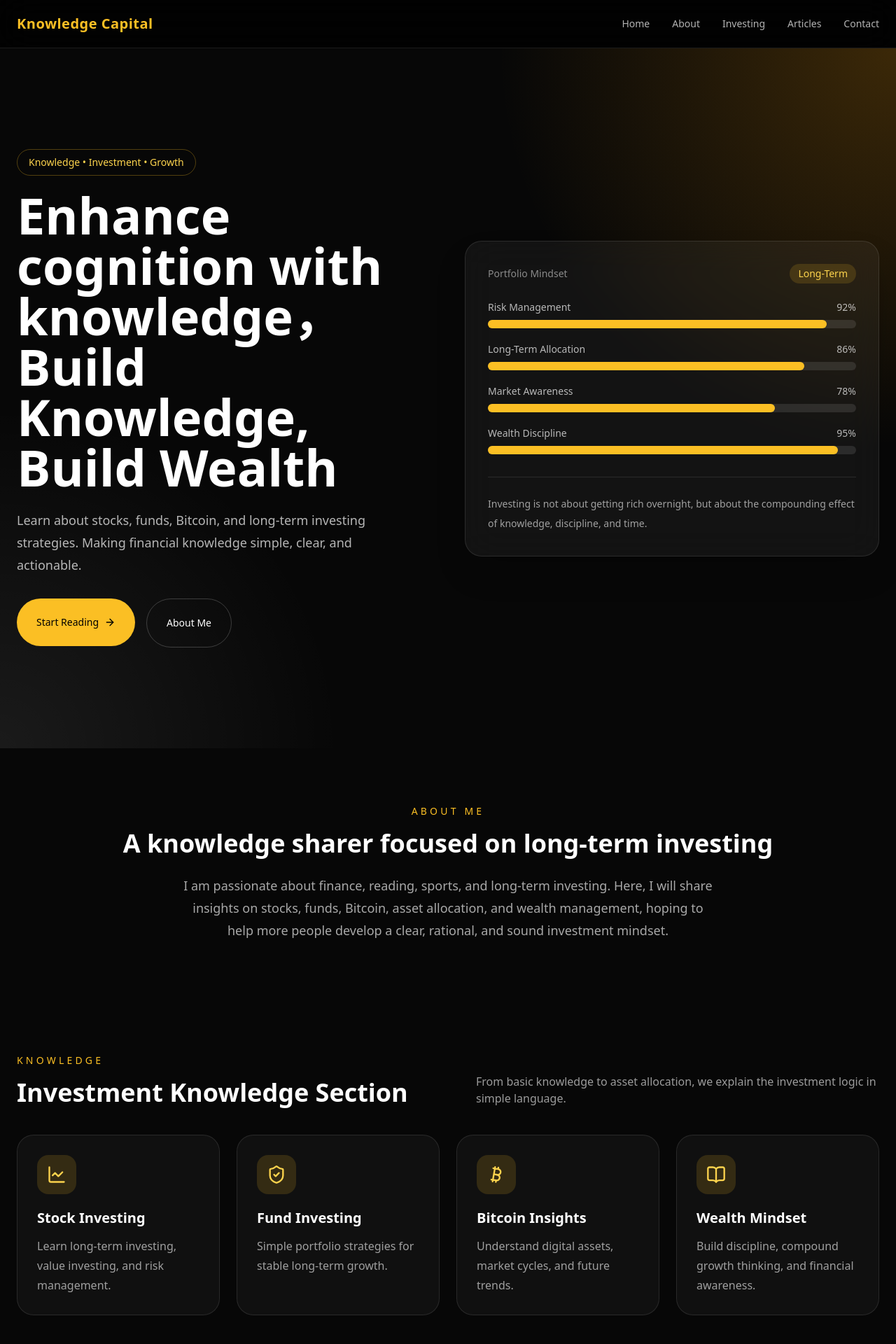
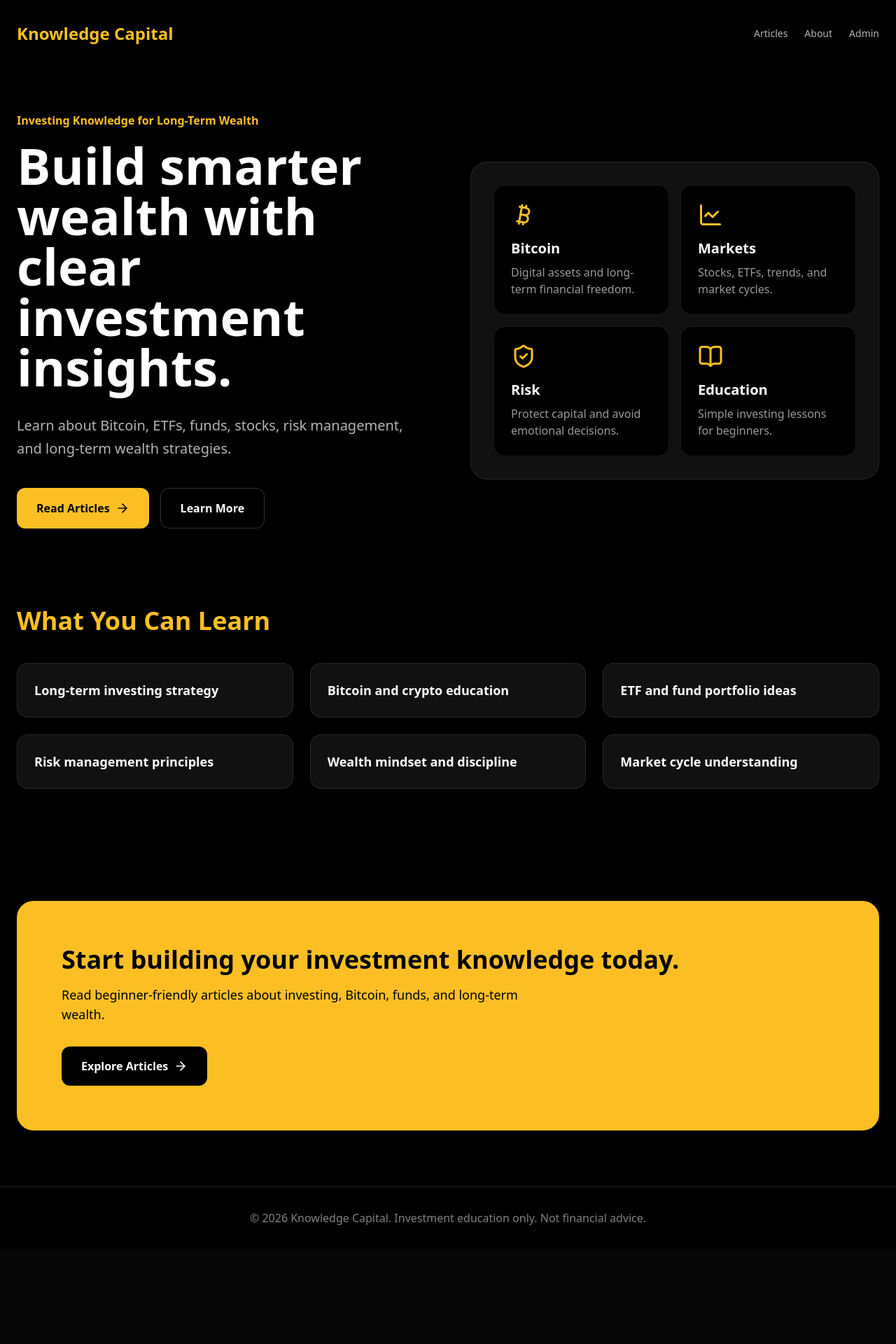
Before and after one commit to lizhijie9413-art/knowledge-investment-site, a Next.js app in the folder knowledge-investment-site/: page / in a window 1280 px wide. Shown: the top 1920 px of the page at 70% size. After the commit the page ends 1784 px from the top, so only its background shows below. Built offline with nearby package versions, Linux system fonts and the light colour scheme.

Commit message:
Update page.tsx

```diff
--- a/knowledge-investment-site/app/page.tsx
+++ b/knowledge-investment-site/app/page.tsx
@@ -1,203 +1,125 @@
 "use client";
 
-import React from "react";
-import { motion } from "framer-motion";
-import { ArrowRight, BookOpen, Bitcoin, LineChart, ShieldCheck, Mail, Send } from "lucide-react";
-import { Card, CardContent } from "@/components/ui/card";
-import { Button } from "@/components/ui/button";
+import Link from "next/link";
+import { ArrowRight, BookOpen, Bitcoin, LineChart, ShieldCheck } from "lucide-react";
 
-export default function KnowledgeInvestmentWebsite() {
-  const categories = [
-  {
-    icon: <LineChart className="h-7 w-7" />,
-    title: "Stock Investing",
-    desc: "Learn long-term investing, value investing, and risk management."
-  },
-  {
-    icon: <ShieldCheck className="h-7 w-7" />,
-    title: "Fund Investing",
-    desc: "Simple portfolio strategies for stable long-term growth."
-  },
-  {
-    icon: <Bitcoin className="h-7 w-7" />,
-    title: "Bitcoin Insights",
-    desc: "Understand digital assets, market cycles, and future trends."
-  },
-  {
-    icon: <BookOpen className="h-7 w-7" />,
-    title: "Wealth Mindset",
-    desc: "Build discipline, compound growth thinking, and financial awareness."
-  },
-];
+export default function HomePage() {
+  return (
+    <main className="min-h-screen bg-black text-white">
+      <section className="px-6 py-8 max-w-7xl mx-auto">
+        <nav className="flex items-center justify-between mb-24">
+          <h1 className="text-2xl font-bold text-amber-400">Knowledge Capital</h1>
 
-const articles = [
-  "Why Long-Term Investing Beats Short-Term Trading",
-  "How Beginners Can Build a Simple Fund Portfolio",
-  "What Is the Real Value of Bitcoin?",
-];
+          <div className="flex gap-6 text-sm text-white/70">
+            <Link href="/articles" className="hover:text-amber-400">Articles</Link>
+            <Link href="/about" className="hover:text-amber-400">About</Link>
+            <Link href="/admin" className="hover:text-amber-400">Admin</Link>
+          </div>
+        </nav>
 
-  return (
-    <div className="min-h-screen bg-[#070707] text-white">
-      <header className="sticky top-0 z-50 border-b border-white/10 bg-black/70 backdrop-blur-xl">
-        <div className="mx-auto flex max-w-7xl items-center justify-between px-6 py-5">
-          <div className="text-xl font-bold tracking-wide text-amber-400">Knowledge Capital</div>
-          <nav className="hidden gap-8 text-sm text-white/70 md:flex">
-            <a href="#home" className="hover:text-amber-400">Home</a>
-            <a href="#about" className="hover:text-amber-400">About</a>
-            <a href="#knowledge" className="hover:text-amber-400">Investing</a>
-            <a href="#articles" className="hover:text-amber-400">Articles</a>
-            <a href="#contact" className="hover:text-amber-400">Contact</a>
-          </nav>
-        </div>
-      </header>
+        <div className="grid lg:grid-cols-2 gap-16 items-center">
+          <div>
+            <p className="text-amber-400 font-semibold mb-4">
+              Investing Knowledge for Long-Term Wealth
+            </p>
 
-      <section id="home" className="relative overflow-hidden px-6 py-28 md:py-36">
-        <div className="absolute inset-0 bg-[radial-gradient(circle_at_top_right,rgba(245,158,11,0.22),transparent_35%),radial-gradient(circle_at_bottom_left,rgba(255,255,255,0.08),transparent_30%)]" />
-        <div className="relative mx-auto grid max-w-7xl items-center gap-12 md:grid-cols-2">
-          <motion.div initial={{ opacity: 0, y: 24 }} animate={{ opacity: 1, y: 0 }} transition={{ duration: 0.7 }}>
-            <p className="mb-5 inline-block rounded-full border border-amber-400/30 px-4 py-2 text-sm text-amber-300">
-              Knowledge • Investment • Growth
+            <h2 className="text-5xl md:text-7xl font-bold leading-tight mb-8">
+              Build smarter wealth with clear investment insights.
+            </h2>
+
+            <p className="text-xl text-white/70 leading-relaxed mb-10">
+              Learn about Bitcoin, ETFs, funds, stocks, risk management, and long-term wealth strategies.
             </p>
-            <h1 className="text-5xl font-bold leading-tight md:text-7xl">
-              Enhance cognition with knowledge，<br />Build Knowledge, Build Wealth
-            </h1>
-            <p className="mt-6 max-w-xl text-lg leading-8 text-white/70">
-              Learn about stocks, funds, Bitcoin, and long-term investing strategies. Making financial knowledge simple, clear, and actionable.
-            </p>
-            <div className="mt-8 flex flex-wrap gap-4">
-              <a href="/articles">
-               <Button className="rounded-full bg-amber-400 px-7 py-6 text-black hover:bg-amber-300">
-               Start Reading <ArrowRight className="ml-2 h-4 w-4" />
-               </Button>
-                </a>
-              <a href="#about">
-               <Button variant="outline" className="rounded-full border-white/20 px-7 py-6 text-white hover:bg-white/10">
-               About Me
-                 </Button>
-                </a>
+
+            <div className="flex flex-wrap gap-4">
+              <Link
+                href="/articles"
+                className="bg-amber-400 text-black px-7 py-4 rounded-xl font-bold flex items-center gap-2 hover:bg-amber-300"
+              >
+                Read Articles <ArrowRight size={20} />
+              </Link>
+
+              <Link
+                href="/about"
+                className="border border-white/20 px-7 py-4 rounded-xl font-bold hover:border-amber-400"
+              >
+                Learn More
+              </Link>
             </div>
-          </motion.div>
+          </div>
 
-          <motion.div initial={{ opacity: 0, scale: 0.95 }} animate={{ opacity: 1, scale: 1 }} transition={{ duration: 0.7, delay: 0.15 }}>
-            <Card className="rounded-3xl border-white/10 bg-white/5 shadow-2xl backdrop-blur-xl">
-              <CardContent className="p-8">
-                <div className="mb-6 flex items-center justify-between">
-                  <span className="text-sm text-white/50">Portfolio Mindset</span>
-                  <span className="rounded-full bg-amber-400/15 px-3 py-1 text-sm text-amber-300">Long-Term</span>
-                </div>
-                <div className="space-y-5">
-                  {[
-                    ["Risk Management", "92%"],
-                    ["Long-Term Allocation", "86%"],
-                    ["Market Awareness", "78%"],
-                    ["Wealth Discipline", "95%"],
-                  ].map(([label, value]) => (
-                    <div key={label}>
-                      <div className="mb-2 flex justify-between text-sm text-white/70">
-                        <span>{label}</span><span>{value}</span>
-                      </div>
-                      <div className="h-3 rounded-full bg-white/10">
-                        <div className="h-3 rounded-full bg-amber-400" style={{ width: value }} />
-                      </div>
-                    </div>
-                  ))}
-                </div>
-                <p className="mt-8 border-t border-white/10 pt-6 text-sm leading-7 text-white/60">
-                  Investing is not about getting rich overnight, but about the compounding effect of knowledge, discipline, and time.
-                </p>
-              </CardContent>
-            </Card>
-          </motion.div>
-        </div>
-      </section>
+          <div className="bg-[#111] border border-white/10 rounded-3xl p-8 shadow-2xl">
+            <div className="grid grid-cols-2 gap-4">
+              <div className="bg-black rounded-2xl p-6 border border-white/10">
+                <Bitcoin className="text-amber-400 mb-4" size={36} />
+                <h3 className="font-bold text-xl mb-2">Bitcoin</h3>
+                <p className="text-white/60">Digital assets and long-term financial freedom.</p>
+              </div>
 
-      <section id="about" className="px-6 py-20">
-        <div className="mx-auto max-w-5xl text-center">
-          <p className="text-sm uppercase tracking-[0.3em] text-amber-400">About Me</p>
-          <h2 className="mt-4 text-4xl font-bold">A knowledge sharer focused on long-term investing</h2>
-          <p className="mx-auto mt-6 max-w-3xl text-lg leading-8 text-white/65">
-            I am passionate about finance, reading, sports, and long-term investing. Here, I will share insights on stocks, funds, Bitcoin, asset allocation, and wealth management, hoping to help more people develop a clear, rational, and sound investment mindset.
-          </p>
-        </div>
-      </section>
+              <div className="bg-black rounded-2xl p-6 border border-white/10">
+                <LineChart className="text-amber-400 mb-4" size={36} />
+                <h3 className="font-bold text-xl mb-2">Markets</h3>
+                <p className="text-white/60">Stocks, ETFs, trends, and market cycles.</p>
+              </div>
 
-      <section id="knowledge" className="px-6 py-20">
-        <div className="mx-auto max-w-7xl">
-          <div className="mb-10 flex flex-col justify-between gap-4 md:flex-row md:items-end">
-            <div>
-              <p className="text-sm uppercase tracking-[0.3em] text-amber-400">Knowledge</p>
-              <h2 className="mt-4 text-4xl font-bold">Investment Knowledge Section</h2>
-            </div>
-            <p className="max-w-xl text-white/60">From basic knowledge to asset allocation, we explain the investment logic in simple language.</p>
-          </div>
-          <div className="grid gap-6 md:grid-cols-4">
-            {categories.map((item) => (
-              <Card key={item.title} className="rounded-3xl border-white/10 bg-white/[0.04] transition hover:-translate-y-1 hover:bg-white/[0.07]">
-                <CardContent className="p-7">
-                  <div className="mb-5 flex h-14 w-14 items-center justify-center rounded-2xl bg-amber-400/15 text-amber-300">{item.icon}</div>
-                  <h3 className="text-xl font-semibold text-white">{item.title}</h3>
-                  <p className="mt-3 leading-7 text-white/60">{item.desc}</p>
-                </CardContent>
-              </Card>
-            ))}
-          </div>
-        </div>
-      </section>
+              <div className="bg-black rounded-2xl p-6 border border-white/10">
+                <ShieldCheck className="text-amber-400 mb-4" size={36} />
+                <h3 className="font-bold text-xl mb-2">Risk</h3>
+                <p className="text-white/60">Protect capital and avoid emotional decisions.</p>
+              </div>
 
-      <section id="articles" className="px-6 py-20">
-        <div className="mx-auto max-w-7xl">
-          <p className="text-sm uppercase tracking-[0.3em] text-amber-400">Latest Articles</p>
-          <h2 className="mt-4 text-4xl font-bold">Latest articles</h2>
-          <div className="mt-10 grid gap-6 md:grid-cols-3">
-            {articles.map((title, index) => (
-              <Card key={title} className="rounded-3xl border-white/10 bg-gradient-to-br from-white/[0.08] to-white/[0.03]">
-                <CardContent className="p-7">
-                  <span className="text-sm text-amber-300">article 0{index + 1}</span>
-                  <h3 className="mt-4 text-2xl font-semibold leading-snug text-white">{title}</h3>
-                  <p className="mt-5 text-sm text-white/50">2026 · Investment Insights · 5-Minute Read</p>
-                  <button className="mt-7 flex items-center text-sm text-amber-300 hover:text-amber-200">
-                    Read the full article <ArrowRight className="ml-2 h-4 w-4" />
-                  </button>
-                </CardContent>
-              </Card>
-            ))}
-          </div>
-        </div>
-      </section>
-
-      <section className="px-6 py-24">
-        <div className="mx-auto max-w-5xl rounded-[2rem] border border-amber-400/20 bg-amber-400/10 p-10 text-center md:p-16">
-          <h2 className="text-4xl font-bold">My investment philosophy</h2>
-          <p className="mx-auto mt-6 max-w-3xl text-2xl leading-10 text-white/80">“Investing is not gambling, but the compounding effect of knowledge, discipline, and time.。”</p>
-          <div className="mt-8 flex flex-wrap justify-center gap-3 text-sm text-amber-200">
-            <span className="rounded-full bg-black/30 px-4 py-2">Don't chase trends</span>
-            <span className="rounded-full bg-black/30 px-4 py-2">Controlling risks</span>
-            <span className="rounded-full bg-black/30 px-4 py-2">Long-termism</span>
-            <span className="rounded-full bg-black/30 px-4 py-2">Keep learning</span>
-          </div>
-        </div>
-      </section>
-
-      <section id="contact" className="px-6 py-20">
-        <div className="mx-auto max-w-7xl rounded-3xl border border-white/10 bg-white/[0.04] p-10 md:p-14">
-          <div className="grid gap-10 md:grid-cols-2 md:items-center">
-            <div>
-              <p className="text-sm uppercase tracking-[0.3em] text-amber-400">Contact</p>
-              <h2 className="mt-4 text-4xl font-bold">Contact and Cooperation</h2>
-              <p className="mt-5 max-w-xl leading-8 text-white/60">We welcome exchanges on investment knowledge, content collaboration, community building, or brand cooperation.。</p>
-            </div>
-            <div className="space-y-4 text-white/70">
-              <div className="flex items-center gap-3"><Mail className="h-5 w-5 text-amber-300" /> your@email.com</div>
-              <div className="flex items-center gap-3"><Send className="h-5 w-5 text-amber-300" /> Instagram / X</div>
-              <div className="flex items-center gap-3"><Send className="h-5 w-5 text-amber-300" /> Telegram community</div>
+              <div className="bg-black rounded-2xl p-6 border border-white/10">
+                <BookOpen className="text-amber-400 mb-4" size={36} />
+                <h3 className="font-bold text-xl mb-2">Education</h3>
+                <p className="text-white/60">Simple investing lessons for beginners.</p>
+              </div>
             </div>
           </div>
         </div>
       </section>
 
-      <footer className="border-t border-white/10 px-6 py-8 text-center text-sm text-white/40">
-        © 2026 Knowledge Capital. The content on this website is for knowledge sharing purposes only and does not constitute any investment advice.
+      <section className="px-6 py-20 max-w-7xl mx-auto">
+        <h2 className="text-4xl font-bold mb-10 text-amber-400">
+          What You Can Learn
+        </h2>
+
+        <div className="grid md:grid-cols-3 gap-6">
+          {[
+            "Long-term investing strategy",
+            "Bitcoin and crypto education",
+            "ETF and fund portfolio ideas",
+            "Risk management principles",
+            "Wealth mindset and discipline",
+            "Market cycle understanding",
+          ].map((item) => (
+            <div key={item} className="bg-[#111] border border-white/10 rounded-2xl p-6">
+              <p className="text-lg font-semibold">{item}</p>
+            </div>
+          ))}
+        </div>
+      </section>
+
+      <section className="px-6 py-20 max-w-7xl mx-auto">
+        <div className="bg-amber-400 text-black rounded-3xl p-10 md:p-16">
+          <h2 className="text-4xl font-bold mb-4">
+            Start building your investment knowledge today.
+          </h2>
+          <p className="text-lg mb-8 max-w-2xl">
+            Read beginner-friendly articles about investing, Bitcoin, funds, and long-term wealth.
+          </p>
+
+          <Link
+            href="/articles"
+            className="inline-flex items-center gap-2 bg-black text-white px-7 py-4 rounded-xl font-bold"
+          >
+            Explore Articles <ArrowRight size={20} />
+          </Link>
+        </div>
+      </section>
+
+      <footer className="border-t border-white/10 px-6 py-8 text-center text-white/50">
+        © 2026 Knowledge Capital. Investment education only. Not financial advice.
       </footer>
-    </div>
+    </main>
   );
 }
```
